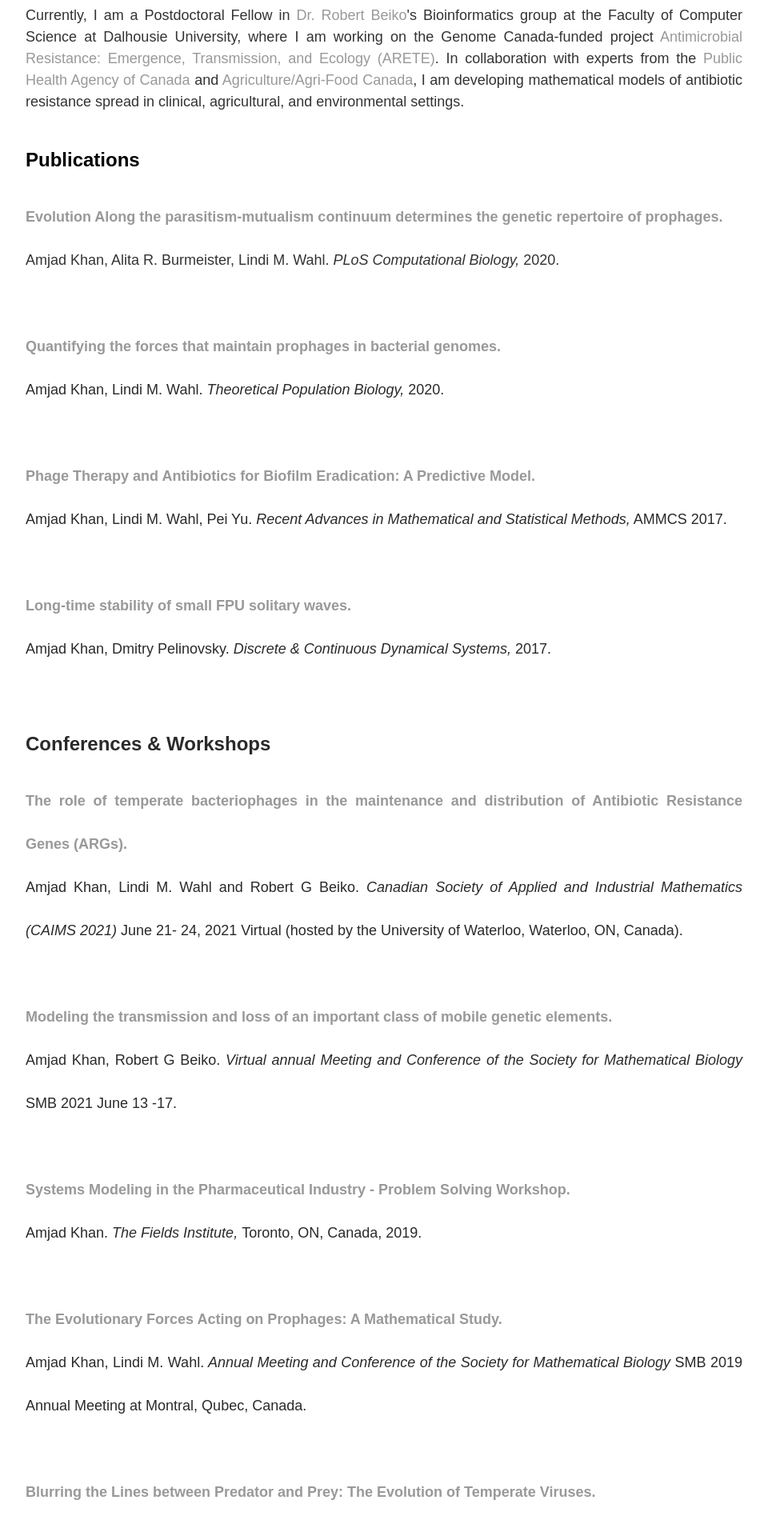
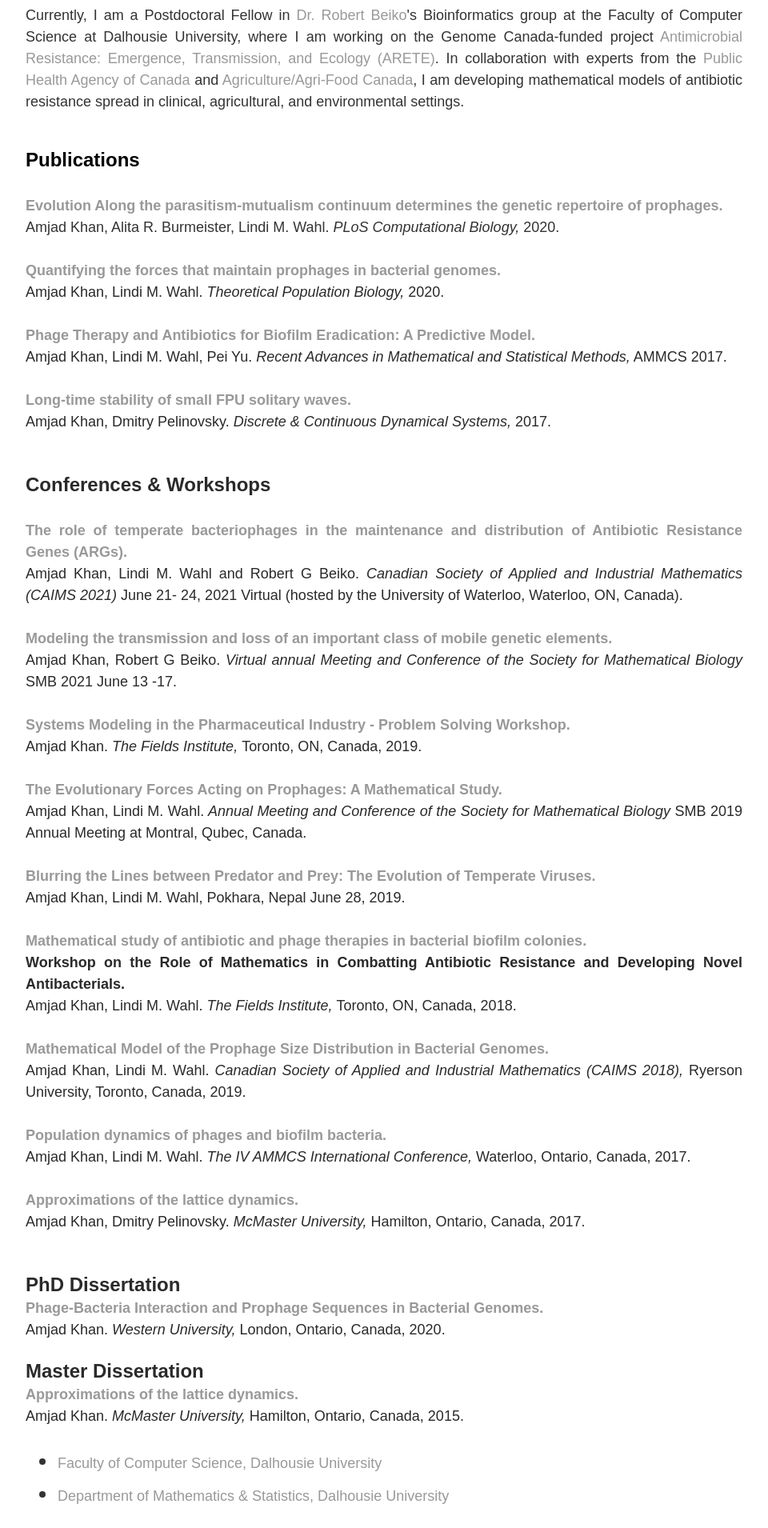
Before and after one commit to MathBioInfo/amjadkhan, a Jekyll site: the page built from Research/index.html, in a window 1280 px wide. Shown: the part 669-2579 px from the top of the page at 80% size, without its empty margins (160-1120 px from the left). Built offline with Jekyll 4.4.1, drawn with Linux system fonts in a browser that asks for light colours.

Commit message:
Update index.html

```diff
--- a/Research/index.html
+++ b/Research/index.html
@@ -44,7 +44,7 @@
 			<!--<h3> Pulications</p>-->
 			<!--<div class="paragraph"><font color="#2a2a2a" size="3">-->
 	<br><font size="5"><b>Publications</b></font><br>
-	<p style="text-align:justify;line-height:2">
+	<p style="text-align:justify;line-height:1">
 	<a href="https://journals.plos.org/ploscompbiol/article?id=10.1371/journal.pcbi.1008482" target="_blank">
 	<strong> Evolution Along the parasitism-mutualism continuum determines the genetic repertoire of prophages.
 	</strong></a><br />Amjad Khan, Alita R. Burmeister, Lindi M. Wahl.<em> PLoS Computational Biology,</em> 2020.
@@ -65,7 +65,7 @@
 	</font><br /><br /><font color="#2a2a2a" size="4">
 	</p>
 	<font size="5"><b>Conferences & Workshops</b></font>
-	<p style="text-align:justify;line-height:2">
+	<p style="text-align:justify;line-height:1">
 	<a href="https://uwaterloo.ca/canadian-applied-industrial-math-society-annual-meeting-2021/" target="_blank">
 	<strong> The role of temperate bacteriophages in the maintenance and distribution of Antibiotic Resistance Genes (ARGs).
 	</strong></a><br />Amjad Khan, Lindi M. Wahl and Robert G Beiko.<em> Canadian Society of Applied and Industrial Mathematics (CAIMS 2021) </em>
@@ -107,7 +107,7 @@
 	</strong></a><br />Amjad Khan, Dmitry Pelinovsky.<em> McMaster University, </em> Hamilton, Ontario, Canada, 2017.
 	</font><br /><br /><font color="#2a2a2a" size="4">
 	</p>
-	<p style="text-align:justify;line-height:2">
+	<p style="text-align:justify;line-height:1">
         <font size="5"><b>PhD Dissertation</b></font><br>
 	<a href="https://ir.lib.uwo.ca/etd/6957/" target="_blank">
 	<strong> Phage-Bacteria Interaction and Prophage Sequences in Bacterial Genomes.
```
